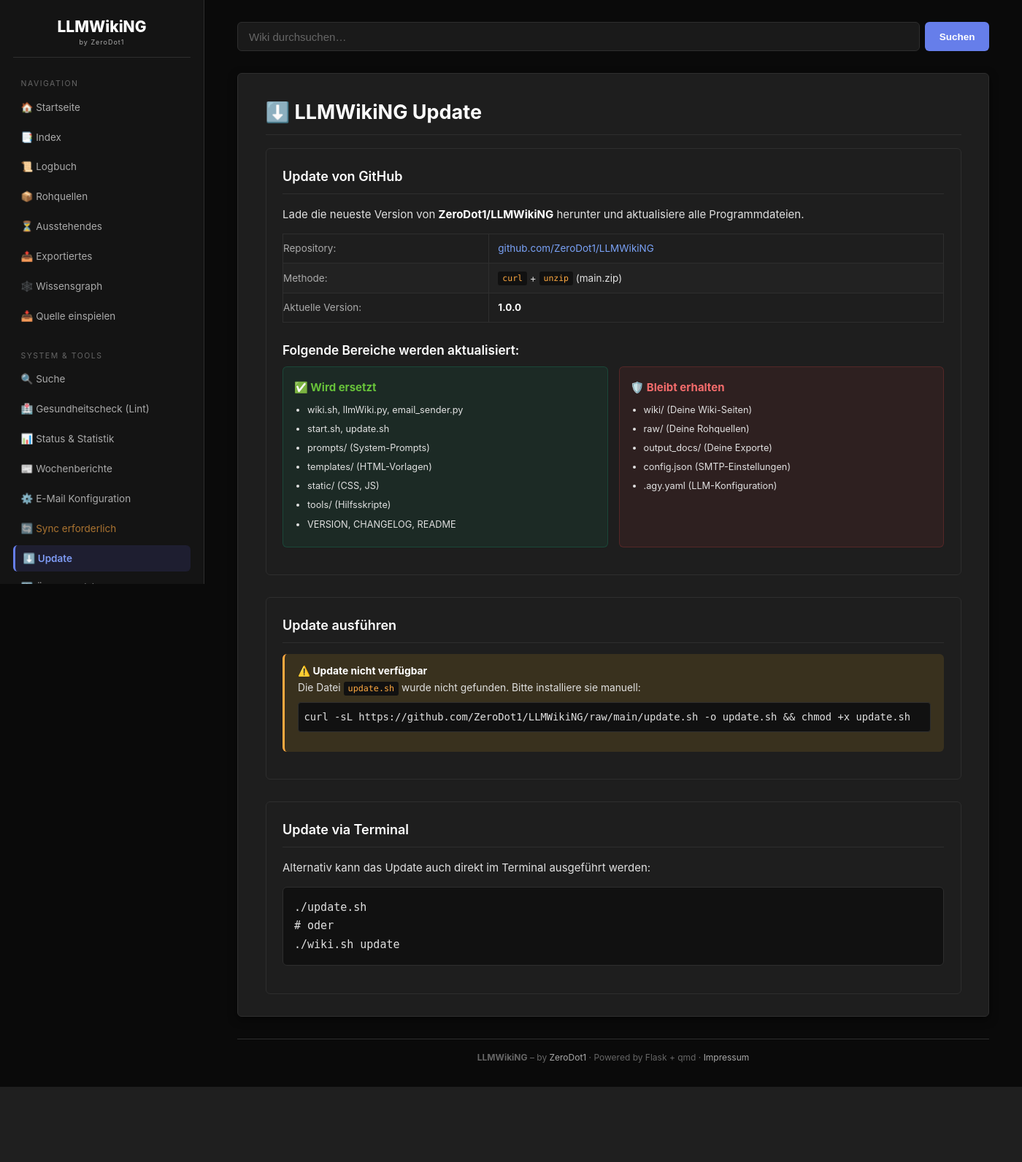
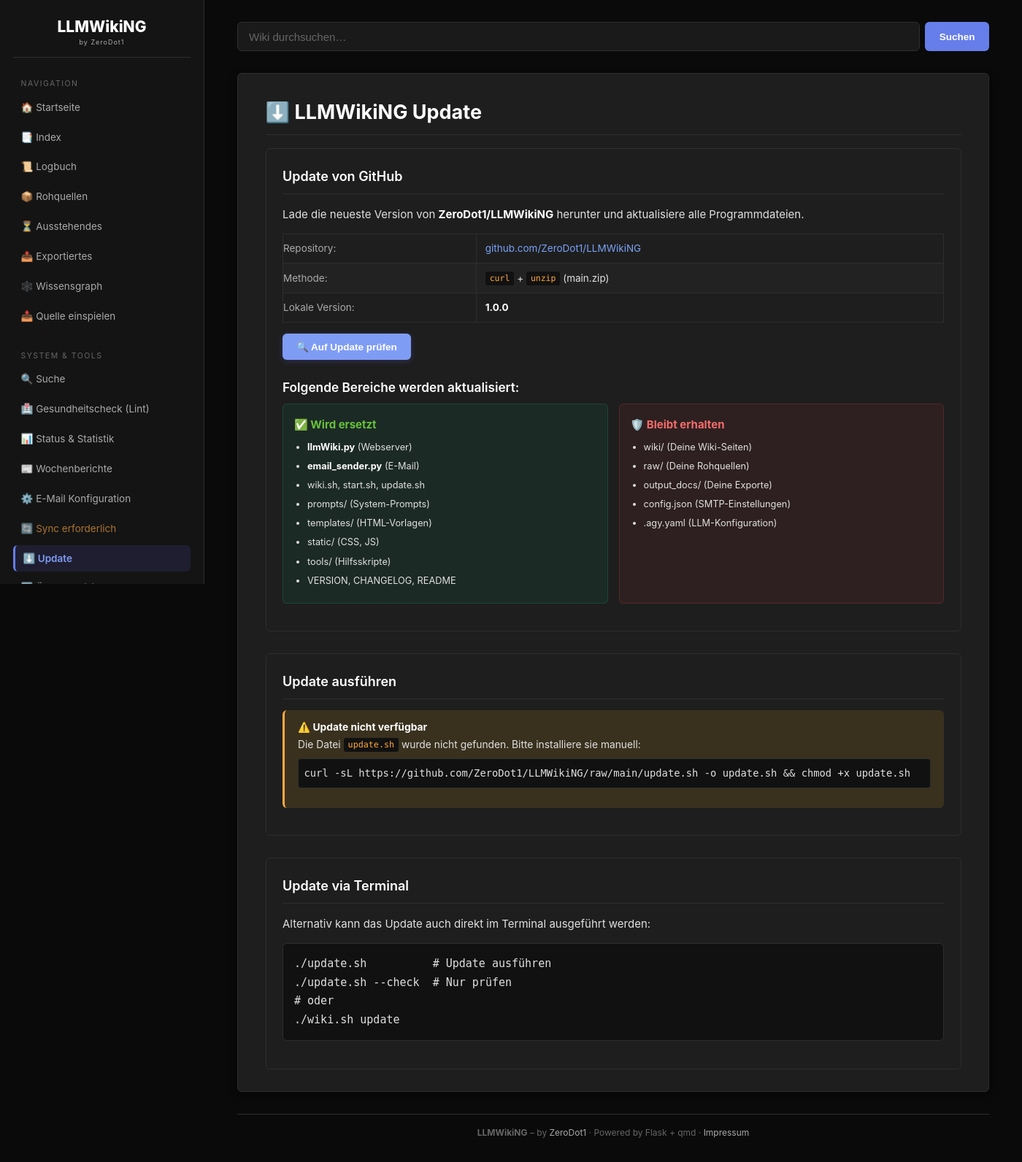
Before and after one commit to ZeroDot1/LLMWikiNG, a Flask app: page /admin/update in a window 1400 px wide. Shown: the whole page at 73% size. Before the commit the page ends 1489 px from the top, so only its background shows below. Run offline with Flask 3, Linux system fonts and the light colour scheme; some libraries are stand-ins or nearby versions.

Commit message:
Update-Prüfung: 'Auf Update prüfen'-Button + py-Dateien hervorgehoben
- update.sh: Neues --check-Flag (nur Version prüfen, Exit-Code 0=aktuell, 1=verfügbar)
- llmWiki.py: /admin/update/check als JSON-API (vergleicht lokale mit GitHub-Version)
- update.html: 'Auf Update prüfen'-Button mit AJAX-Fetch + Status-Anzeige
  (grün = aktuell, gelb = Update verfügbar mit Direktlink)
- update.html: Python-Dateien (llmWiki.py, email_sender.py) in Liste fett markiert
- TEMPLATES_AUTO_RELOAD = True gesetzt für sofortige Template-Aktualisierung

```diff
--- a/llmWiki.py
+++ b/llmWiki.py
@@ -1548,6 +1548,42 @@ def admin_update_run():
         update_available=update_available,
         update_log=log_output
     )
+
+
+@app.route("/admin/update/check")
+def admin_update_check():
+    """Prüft, ob ein Update auf GitHub verfügbar ist."""
+    version_file = PROJECT_ROOT / "VERSION"
+    local_version = version_file.read_text(encoding="utf-8").strip() if version_file.exists() else "unbekannt"
+
+    try:
+        proc = subprocess.run(
+            ["curl", "-sL", "https://raw.githubusercontent.com/ZeroDot1/LLMWikiNG/main/VERSION"],
+            capture_output=True,
+            text=True,
+            timeout=15
+        )
+        github_version = proc.stdout.strip()
+        if not github_version or proc.returncode != 0:
+            github_version = None
+    except Exception:
+        github_version = None
+
+    if github_version is None:
+        return {
+            "success": False,
+            "error": "Konnte Version von GitHub nicht abrufen."
+        }
+
+    update_available = github_version != local_version
+
+    return {
+        "success": True,
+        "local_version": local_version,
+        "github_version": github_version,
+        "update_available": update_available,
+        "up_to_date": not update_available
+    }
 
 
 def get_wiki_analytics():
--- a/templates/update.html
+++ b/templates/update.html
@@ -16,17 +16,28 @@
             <td><a href="https://github.com/ZeroDot1/LLMWikiNG" target="_blank">github.com/ZeroDot1/LLMWikiNG</a></td></tr>
         <tr><td style="padding: 0.3rem 0; color: var(--text-secondary);">Methode:</td>
             <td><code>curl</code> + <code>unzip</code> (main.zip)</td></tr>
-        <tr><td style="padding: 0.3rem 0; color: var(--text-secondary);">Aktuelle Version:</td>
-            <td><strong>{{ app_version }}</strong></td></tr>
+        <tr><td style="padding: 0.3rem 0; color: var(--text-secondary);">Lokale Version:</td>
+            <td><strong id="localVersion">{{ app_version }}</strong></td></tr>
     </table>
+
+    <div id="checkResult" style="margin-bottom: 1rem; display: none;"></div>
+
+    <div style="display: flex; gap: 1rem; flex-wrap: wrap;">
+        <button id="checkUpdateBtn" class="btn btn-primary"
+                style="background: var(--accent-hover);"
+                onclick="checkUpdate()">
+            🔍 Auf Update prüfen
+        </button>
+    </div>
 
     <h3 style="margin-top: 1.5rem; margin-bottom: 0.5rem;">Folgende Bereiche werden aktualisiert:</h3>
     <div style="display: grid; grid-template-columns: 1fr 1fr; gap: 1rem; margin-bottom: 1rem;">
         <div style="background: rgba(16, 185, 129, 0.08); border: 1px solid rgba(16, 185, 129, 0.2); border-radius: var(--radius); padding: 1rem;">
             <strong style="color: var(--accent-green);">✅ Wird ersetzt</strong>
             <ul style="margin: 0.5rem 0 0 0; padding-left: 1.2rem; font-size: 0.85rem;">
-                <li>wiki.sh, llmWiki.py, email_sender.py</li>
-                <li>start.sh, update.sh</li>
+                <li><strong>llmWiki.py</strong> (Webserver)</li>
+                <li><strong>email_sender.py</strong> (E-Mail)</li>
+                <li>wiki.sh, start.sh, update.sh</li>
                 <li>prompts/ (System-Prompts)</li>
                 <li>templates/ (HTML-Vorlagen)</li>
                 <li>static/ (CSS, JS)</li>
@@ -89,8 +100,46 @@
 <div class="card" style="background: var(--bg-content); border: 1px solid var(--border); border-radius: var(--radius); padding: 1.5rem;">
     <h2 style="margin-top: 0; margin-bottom: 1rem; font-size: 1.2rem; border-bottom: 1px solid var(--border); padding-bottom: 0.5rem;">Update via Terminal</h2>
     <p>Alternativ kann das Update auch direkt im Terminal ausgeführt werden:</p>
-    <pre style="background: var(--bg-code); padding: 1rem; border-radius: var(--radius);">./update.sh
+    <pre style="background: var(--bg-code); padding: 1rem; border-radius: var(--radius);">./update.sh          # Update ausführen
+./update.sh --check  # Nur prüfen
 # oder
 ./wiki.sh update</pre>
 </div>
+
+<script>
+function checkUpdate() {
+    var btn = document.getElementById('checkUpdateBtn');
+    var result = document.getElementById('checkResult');
+    btn.disabled = true;
+    btn.innerHTML = '🔄 Prüfe…';
+    result.style.display = 'block';
+    result.innerHTML = '<p style="color: var(--text-muted);">Prüfe auf neue Version auf GitHub…</p>';
+
+    fetch('/admin/update/check')
+        .then(function(r) { return r.json(); })
+        .then(function(data) {
+            if (!data.success) {
+                result.innerHTML = '<div class="admonition admonition-warning"><strong>Fehler:</strong> ' + data.error + '</div>';
+                return;
+            }
+            if (data.up_to_date) {
+                result.innerHTML = '<div style="background: rgba(16, 185, 129, 0.1); border: 1px solid rgba(16, 185, 129, 0.3); border-radius: var(--radius); padding: 1rem;">' +
+                    '<strong style="color: var(--accent-green);">✅ LLMWikiNG ist aktuell!</strong><br>' +
+                    '<span style="color: var(--text-secondary);">Lokal: <strong>' + data.local_version + '</strong> – GitHub: <strong>' + data.github_version + '</strong></span></div>';
+            } else {
+                result.innerHTML = '<div style="background: rgba(239, 68, 68, 0.1); border: 1px solid rgba(239, 68, 68, 0.3); border-radius: var(--radius); padding: 1rem;">' +
+                    '<strong style="color: var(--accent-yellow);">⬇️ Update verfügbar!</strong><br>' +
+                    '<span style="color: var(--text-secondary);">Lokal: <strong>' + data.local_version + '</strong> → GitHub: <strong>' + data.github_version + '</strong></span>' +
+                    '<br><br><a href="/admin/update" class="btn btn-primary" style="background: var(--accent-green);">⬇️ Update jetzt ausführen</a></div>';
+            }
+        })
+        .catch(function(err) {
+            result.innerHTML = '<div class="admonition admonition-warning"><strong>Fehler:</strong> ' + err.message + '</div>';
+        })
+        .finally(function() {
+            btn.disabled = false;
+            btn.innerHTML = '🔍 Auf Update prüfen';
+        });
+}
+</script>
 {% endblock %}
```
Also changed, not shown: 1 other file.
